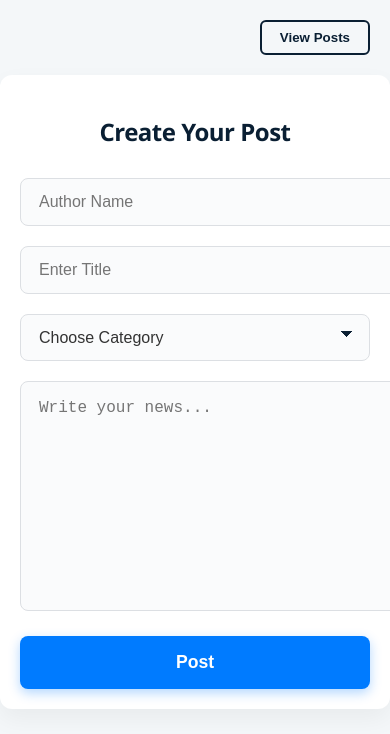
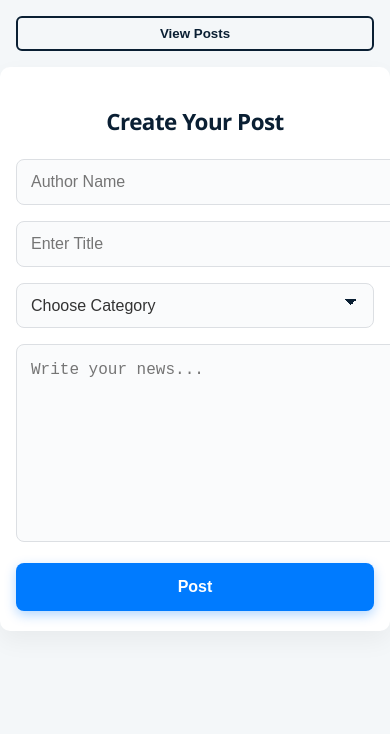
Before and after one commit to tech-by-niteshh/Infozap, a website: page compose.html in a window 390 px wide. Drawn offline with Linux system fonts and the light colour scheme.

Commit message:
Update compose.css

```diff
--- a/assets/css/compose.css
+++ b/assets/css/compose.css
@@ -178,3 +178,55 @@ button[onclick="postData()"]:active {
         font-size: 1.5rem;
     }
 }
+
+@media (max-width: 540px) {
+    body {
+        padding: 16px;
+    }
+
+    .view {
+        justify-content: stretch;
+        margin-bottom: 16px;
+    }
+
+    .view a,
+    .view button {
+        width: 100%;
+    }
+
+    .container {
+        padding: 20px 16px;
+        border-radius: 10px;
+    }
+
+    h2 {
+        font-size: 1.4rem;
+        margin-bottom: 22px;
+    }
+
+    input[type="text"],
+    select,
+    textarea {
+        padding: 13px 14px;
+        font-size: 16px;
+        margin-bottom: 16px;
+    }
+
+    textarea {
+        min-height: 170px;
+    }
+
+    button[onclick="postData()"] {
+        padding: 15px;
+        font-size: 1rem;
+    }
+
+    .preview {
+        margin-top: 28px;
+        padding-top: 22px;
+    }
+
+    .preview h3 {
+        font-size: 1.25rem;
+    }
+}
```
